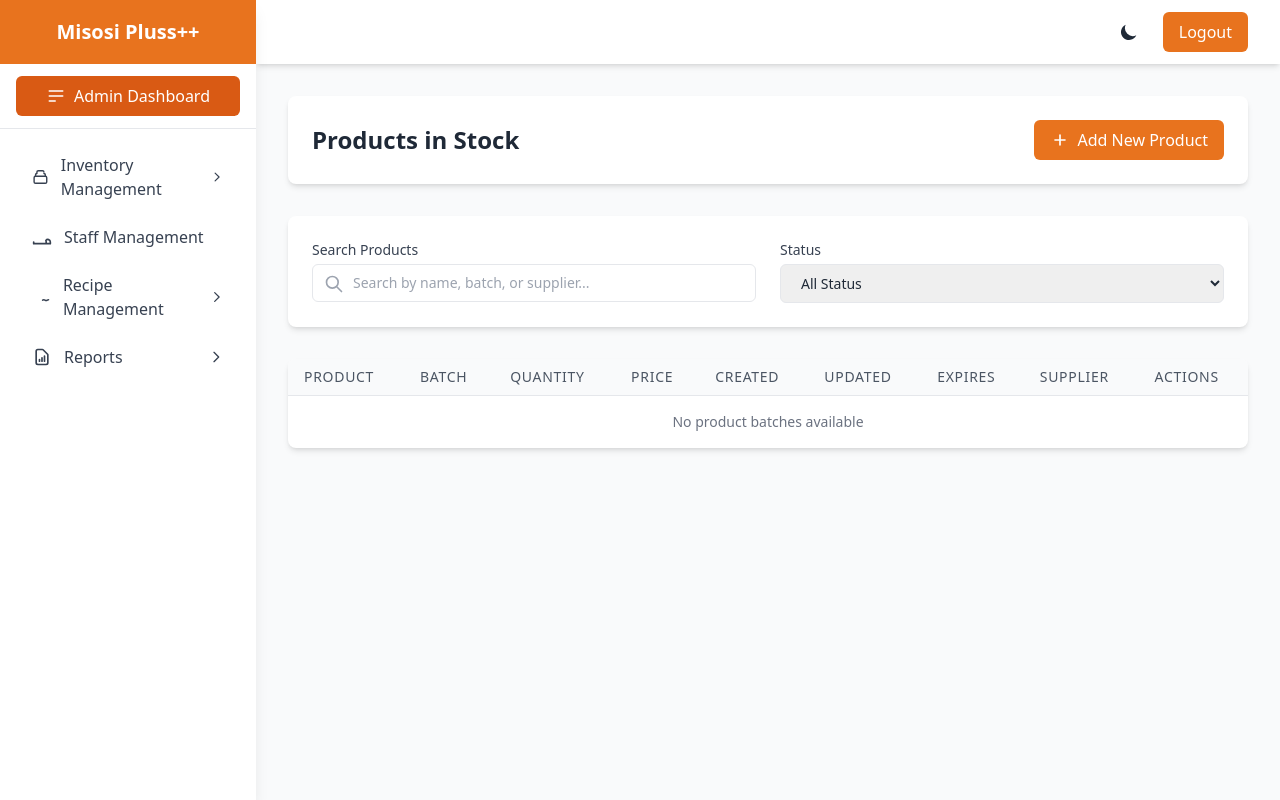
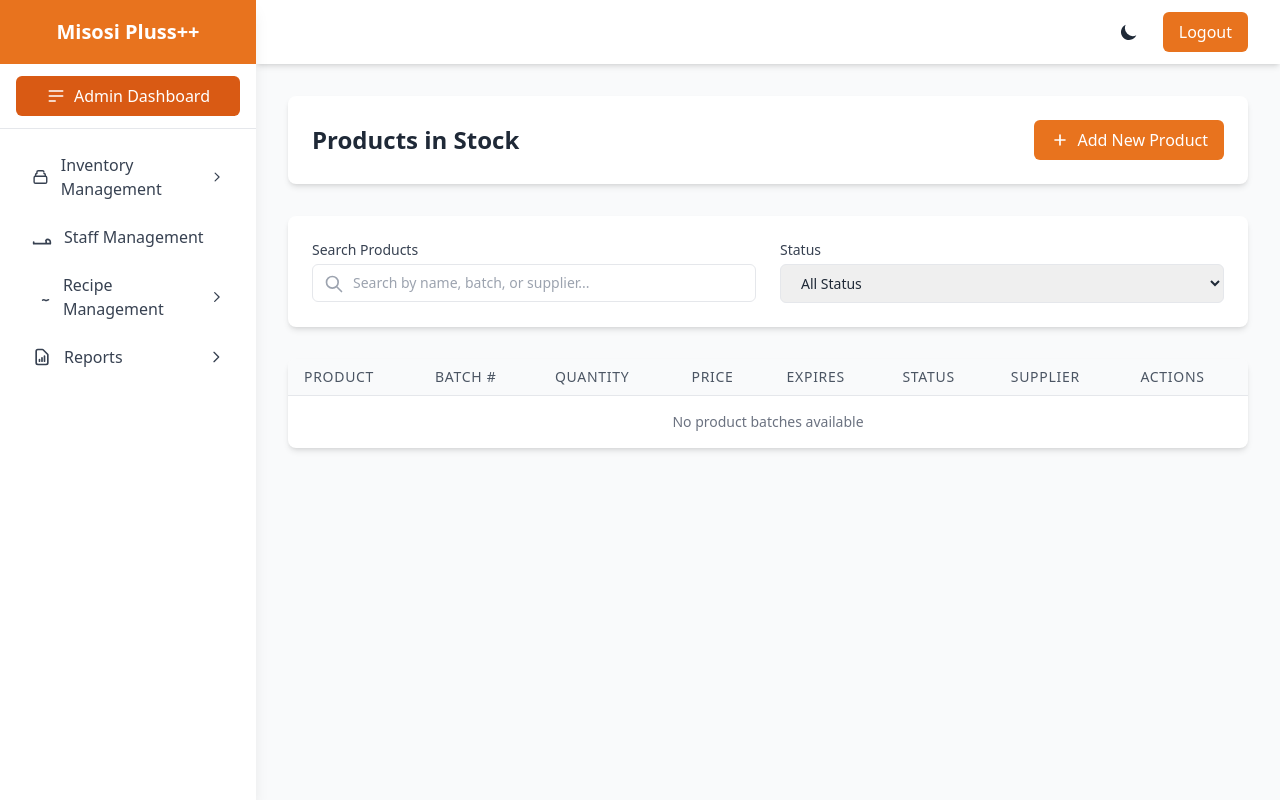
Before and after one commit to solverdepro/restaurant2, a Django app: page /product_view/ in a window 1280 px wide. Run offline with Django 5.2, Linux system fonts and the light colour scheme; data that the repository does not hold is empty; some libraries are stand-ins or nearby versions.

Commit message:
my commit

```diff
--- a/inventory/urls.py
+++ b/inventory/urls.py
@@ -5,8 +5,8 @@ urlpatterns = [
     path('register_product/',views.add_product,name='registerProduct'),
     path('add_batch',views.add_batch, name='add_batch'),
     path('product_view/',views.product_view,name='productView'),
-    path('update_product/<int:batch_id>/', views.update_product, name='update_product'),
-    path('product/delete/<int:batch_id>/', views.delete_product, name='delete_product'),
+    path('update_product/<int:product_id>/', views.update_product, name='update_product'),
+    path('product/delete/<int:product_id>/', views.delete_product, name='delete_product'),
     path('search_products/', views.search_products, name='search_products'),
 
 
--- a/inventory/views.py
+++ b/inventory/views.py
@@ -1,4 +1,4 @@
-from django.shortcuts import render, redirect
+from django.shortcuts import render, redirect,get_object_or_404
 from django.contrib import messages
 from .models import Product, ProductBatch, Supplier, StorageLocation
 import uuid
@@ -6,7 +6,8 @@ from django.urls import reverse
 from django.http import JsonResponse
 from django.utils import timezone
 import logging
-from django.db import models
+from django.db.models import Q
+
 
 
 logger = logging.getLogger(__name__)
@@ -140,33 +141,130 @@ def add_batch(request):
 
     return render(request, 'inventory/add_batch.html', {'products': products})
 
+
 def product_view(request):
-    batches = ProductBatch.objects.select_related("product", "product__supplier", "product__storage_location")
+    products = Product.objects.select_related('supplier', 'storage_location')
+
+    # Optional: annotate products with batch info if needed
+    product_batches = {}
     today = timezone.now().date()
 
-    for b in batches:
-        days_left = (b.expiration_date - today).days
-        if days_left < 0:
-            b.status = "expired"
-        elif days_left <= 14:
-            b.status = "expiring-soon"
-        elif b.quantity <= (b.product.minimum_stock_level or 0):
-            b.status = "low-stock"
-        else:
-            b.status = "in-stock"
-        b.days_left = days_left
-    return render(request,'inventory/product_view.html',{'batches': batches})
+    for product in products:
+        batches = ProductBatch.objects.filter(product=product)
+        batch_info = []
+        for b in batches:
+            days_left = (b.expiration_date - today).days
+            if days_left < 0:
+                status = "expired"
+            elif days_left <= 14:
+                status = "expiring-soon"
+            elif b.quantity <= (product.minimum_stock_level or 0):
+                status = "low-stock"
+            else:
+                status = "in-stock"
+            batch_info.append({
+                'batch_number': b.batch_number,
+                'quantity': b.quantity,
+                'price': b.price,
+                'expiration_date': b.expiration_date,
+                'status': status,
+                'days_left': days_left
+            })
+        product_batches[product.id] = batch_info
 
-def delete_product(request, batch_id):
-    batch = ProductBatch.objects.get(id=batch_id)
-    batch.delete()
-    messages.success(request, "Product batch deleted successfully!")
+    return render(request, 'inventory/product_view.html', {
+        'products': products,
+        'product_batches': product_batches
+    })
+
+
+# def delete_product(request, batch_id):
+#     batch = ProductBatch.objects.get(id=batch_id)
+#     batch.delete()
+#     messages.success(request, "Product batch deleted successfully!")
+#     return redirect('productView')
+def delete_product(request, product_id):
+    product = get_object_or_404(Product, id=product_id)
+    product.delete()  # cascades to batches if you set on_delete=models.CASCADE in ProductBatch
+    messages.success(request, "Product deleted successfully.")
     return redirect('productView')
 
-def update_product(request, batch_id):
-    batch = ProductBatch.objects.get(id=batch_id)
+
+# def update_product(request, batch_id):
+#     batch = ProductBatch.objects.get(id=batch_id)
+#     if request.method == 'POST':
+#         try:
+#             name = request.POST.get('name')
+#             category = request.POST.get('category')
+#             unit = request.POST.get('unit')
+#             minimum_stock_level = request.POST.get('minimum_stock_level')
+#             supplier_name = request.POST.get('supplier_name')
+#             supplier_contact = request.POST.get('supplier_contact')
+#             storage_area = request.POST.get('storage_area')
+#             shelf_number = request.POST.get('shelf_number')
+#             section = request.POST.get('section')
+#             additional_info = request.POST.get('additional_info', '')
+#             batch_number = request.POST.get('batchNumber')
+#             manufacturing_date = request.POST.get('manufacturing_date')
+#             expiration_date = request.POST.get('expiration_date')
+#             quantity = request.POST.get('quantity')
+#             price = request.POST.get('price')
+#             notes = request.POST.get('notes', '')
+
+#             if not all([name, category, unit, batch_number, manufacturing_date, expiration_date, quantity, price]):
+#                 messages.error(request, "Please fill in all required fields.")
+#                 return render(request, 'inventory/update_product.html', {'batch': batch})
+
+#             supplier = None
+#             if supplier_name:
+#                 supplier, _ = Supplier.objects.get_or_create(
+#                     name=supplier_name,
+#                     defaults={'contact_number': supplier_contact}
+#                 )
+
+#             storage_location = None
+#             if storage_area:
+#                 storage_location, _ = StorageLocation.objects.get_or_create(
+#                     area=storage_area,
+#                     defaults={'shelf_number': shelf_number or '', 'section': section or ''}
+#                 )
+
+#             # Update Product (static)
+#             batch.product.name = name
+#             batch.product.category = category
+#             batch.product.unit = unit
+#             batch.product.minimum_stock_level = minimum_stock_level if minimum_stock_level else None
+#             batch.product.supplier = supplier
+#             batch.product.storage_location = storage_location
+#             batch.product.additional_info = additional_info
+#             batch.product.save()
+
+#             # Update ProductBatch (dynamic)
+#             batch.batch_number = batch_number
+#             batch.manufacturing_date = manufacturing_date
+#             batch.expiration_date = expiration_date
+#             batch.quantity = quantity
+#             batch.price = price
+#             batch.notes = notes
+#             batch.save()
+
+#             messages.success(request, "Product batch updated successfully!")
+#             return redirect('productView')
+
+#         except Exception as e:
+#             logger.error(f"Error updating product batch: {str(e)}")
+#             messages.error(request, f"Error updating product: {str(e)}")
+#             return render(request, 'inventory/update_product.html', {'batch': batch})
+
+#     return render(request, 'inventory/update_product.html', {'batch': batch})
+
+def update_product(request, product_id):
+    product = get_object_or_404(Product, id=product_id)
+    batches = ProductBatch.objects.filter(product=product)
+
     if request.method == 'POST':
         try:
+            # Product fields
             name = request.POST.get('name')
             category = request.POST.get('category')
             unit = request.POST.get('unit')
@@ -177,17 +275,12 @@ def update_product(request, batch_id):
             shelf_number = request.POST.get('shelf_number')
             section = request.POST.get('section')
             additional_info = request.POST.get('additional_info', '')
-            batch_number = request.POST.get('batchNumber')
-            manufacturing_date = request.POST.get('manufacturing_date')
-            expiration_date = request.POST.get('expiration_date')
-            quantity = request.POST.get('quantity')
-            price = request.POST.get('price')
-            notes = request.POST.get('notes', '')
 
-            if not all([name, category, unit, batch_number, manufacturing_date, expiration_date, quantity, price]):
+            if not all([name, category, unit]):
                 messages.error(request, "Please fill in all required fields.")
-                return render(request, 'inventory/update_product.html', {'batch': batch})
+                return render(request, 'inventory/update_product.html', {'product': product, 'batches': batches})
 
+            # Supplier
             supplier = None
             if supplier_name:
                 supplier, _ = Supplier.objects.get_or_create(
@@ -195,6 +288,7 @@ def update_product(request, batch_id):
                     defaults={'contact_number': supplier_contact}
                 )
 
+            # Storage location
             storage_location = None
             if storage_area:
                 storage_location, _ = StorageLocation.objects.get_or_create(
@@ -202,89 +296,98 @@ def update_product(request, batch_id):
                     defaults={'shelf_number': shelf_number or '', 'section': section or ''}
                 )
 
-            # Update Product (static)
-            batch.product.name = name
-            batch.product.category = category
-            batch.product.unit = unit
-            batch.product.minimum_stock_level = minimum_stock_level if minimum_stock_level else None
-            batch.product.supplier = supplier
-            batch.product.storage_location = storage_location
-            batch.product.additional_info = additional_info
-            batch.product.save()
+            # Update Product
+            product.name = name
+            product.category = category
+            product.unit = unit
+            product.minimum_stock_level = minimum_stock_level if minimum_stock_level else None
+            product.supplier = supplier
+            product.storage_location = storage_location
+            product.additional_info = additional_info
+            product.save()
 
-            # Update ProductBatch (dynamic)
-            batch.batch_number = batch_number
-            batch.manufacturing_date = manufacturing_date
-            batch.expiration_date = expiration_date
-            batch.quantity = quantity
-            batch.price = price
-            batch.notes = notes
-            batch.save()
-
-            messages.success(request, "Product batch updated successfully!")
+            messages.success(request, "Product updated successfully!")
             return redirect('productView')
 
         except Exception as e:
-            logger.error(f"Error updating product batch: {str(e)}")
+            logger.error(f"Error updating product: {str(e)}")
             messages.error(request, f"Error updating product: {str(e)}")
-            return render(request, 'inventory/update_product.html', {'batch': batch})
+            return render(request, 'inventory/update_product.html', {'product': product, 'batches': batches})
 
-    return render(request, 'inventory/update_product.html', {'batch': batch})
+    return render(request, 'inventory/update_product.html', {'product': product, 'batches': batches})
+
 def search_products(request):
-    # Ensure it's an AJAX request
     if request.headers.get('X-Requested-With') != 'XMLHttpRequest':
         return JsonResponse({'error': 'Invalid request'}, status=400)
 
     search_query = request.GET.get('search', '').strip()
-    status = request.GET.get('status', '').strip()
-
-    batches = ProductBatch.objects.select_related(
-        'product', 'product__supplier', 'product__storage_location'
-    )
+    status_filter = request.GET.get('status', '').strip()
     today = timezone.now().date()
 
-    # ✅ Apply search filters (fixed supplier reference)
+    products = Product.objects.select_related('supplier', 'storage_location')
+
+    # Apply search filters
     if search_query:
-        batches = batches.filter(
-            models.Q(product__name__icontains=search_query) |
-            models.Q(batch_number__icontains=search_query) |
-            models.Q(product__supplier__name__icontains=search_query)
+        products = products.filter(
+            Q(name__icontains=search_query) |
+            Q(supplier__name__icontains=search_query)
         )
 
-    # ✅ Apply status filter
-    if status:
-        filtered_batches = []
-        for batch in batches:
-            days_left = (batch.expiration_date - today).days
-            batch_status = (
-                'expired' if days_left < 0 else
-                'expiring-soon' if days_left <= 14 else
-                'low-stock' if batch.quantity <= (batch.product.minimum_stock_level or 0) else
-                'in-stock'
-            )
-            if batch_status == status:
-                filtered_batches.append(batch.id)
-        batches = batches.filter(id__in=filtered_batches)
+    data = []
 
-    # ✅ Prepare response data
-    data = []
-    for batch in batches:
-        days_left = (batch.expiration_date - today).days
-        data.append({
-            'product_name': batch.product.name,
-            'batch_number': batch.batch_number,
-            'quantity': f"{batch.quantity} {batch.product.unit}",
-            'price': float(batch.price),
-            'created_at': batch.created_at.strftime('%Y-%m-%d'),
-            'updated_at': batch.updated_at.strftime('%Y-%m-%d'),
-            'expiration_date': batch.expiration_date.strftime('%Y-%m-%d'),
-            'days_left': days_left,
-            'supplier': {
-                'name': batch.product.supplier.name if batch.product.supplier else '—',
-                'contact_number': batch.product.supplier.contact_number if batch.product.supplier else ''
-            },
-            'edit_url': reverse('update_product', args=[batch.id]),
-            'delete_url': reverse('delete_product', args=[batch.id]),
-        })
+    for product in products:
+        batches = ProductBatch.objects.filter(product=product)
+        if batches.exists():
+            for batch in batches:
+                days_left = (batch.expiration_date - today).days
+                batch_status = (
+                    'expired' if days_left < 0 else
+                    'expiring-soon' if days_left <= 14 else
+                    'low-stock' if batch.quantity <= (product.minimum_stock_level or 0) else
+                    'in-stock'
+                )
+                # Apply status filter
+                if status_filter and batch_status != status_filter:
+                    continue
+
+                data.append({
+                    'product_id': product.id,
+                    'product_name': product.name,
+                    'batch_number': batch.batch_number,
+                    'quantity': f"{batch.quantity} {product.unit}",
+                    'price': float(batch.price),
+                    'created_at': batch.created_at.strftime('%Y-%m-%d'),
+                    'updated_at': batch.updated_at.strftime('%Y-%m-%d'),
+                    'expiration_date': batch.expiration_date.strftime('%Y-%m-%d'),
+                    'days_left': days_left,
+                    'status': batch_status,
+                    'supplier': {
+                        'name': product.supplier.name if product.supplier else '—',
+                        'contact_number': product.supplier.contact_number if product.supplier else ''
+                    },
+                    'edit_url': reverse('update_product', args=[product.id]),
+                    'delete_url': reverse('delete_product', args=[product.id]),
+                })
+        else:
+            # Include product with no batches
+            if not status_filter or status_filter in ['in-stock', 'no-batch']:
+                data.append({
+                    'product_id': product.id,
+                    'product_name': product.name,
+                    'batch_number': '—',
+                    'quantity': '—',
+                    'price': '—',
+                    'created_at': '—',
+                    'updated_at': '—',
+                    'expiration_date': '—',
+                    'days_left': '—',
+                    'status': 'no-batch',
+                    'supplier': {
+                        'name': product.supplier.name if product.supplier else '—',
+                        'contact_number': product.supplier.contact_number if product.supplier else ''
+                    },
+                    'edit_url': reverse('update_product', args=[product.id]),
+                    'delete_url': reverse('delete_product', args=[product.id]),
+                })
 
     return JsonResponse({'batches': data})
--- a/templates/inventory/product_view.html
+++ b/templates/inventory/product_view.html
@@ -1,4 +1,5 @@
 {% extends "base.html" %}
+{% load dict_extras %}
 {% block title %}Admin Dashboard{% endblock %}
 
 {% block content %}
@@ -58,58 +59,77 @@
     </div>
 
     <!-- ✅ Products Table -->
+
 <div class="bg-white dark:bg-gray-800 rounded-lg shadow-md overflow-hidden">
     <div class="overflow-x-auto">
         <table class="min-w-full divide-y divide-gray-200 dark:divide-gray-700 text-sm">
             <thead class="bg-gray-50 dark:bg-gray-700 text-gray-600 dark:text-gray-300">
                 <tr>
                     <th class="px-4 py-2 text-left font-medium uppercase tracking-wider">Product</th>
-                        <th class="px-4 py-2 text-left font-medium uppercase tracking-wider">Batch</th>
+                    <th class="px-4 py-2 text-left font-medium uppercase tracking-wider">Batch #</th>
                     <th class="px-4 py-2 text-left font-medium uppercase tracking-wider">Quantity</th>
                     <th class="px-4 py-2 text-left font-medium uppercase tracking-wider">Price</th>
-                        <th class="px-4 py-2 text-left font-medium uppercase tracking-wider">Created</th>
-                        <th class="px-4 py-2 text-left font-medium uppercase tracking-wider">Updated</th>
                     <th class="px-4 py-2 text-left font-medium uppercase tracking-wider">Expires</th>
+                    <th class="px-4 py-2 text-left font-medium uppercase tracking-wider">Status</th>
                     <th class="px-4 py-2 text-left font-medium uppercase tracking-wider">Supplier</th>
                     <th class="px-4 py-2 text-left font-medium uppercase tracking-wider">Actions</th>
                 </tr>
             </thead>
-                <tbody id="productTableBody" class="divide-y divide-gray-100 dark:divide-gray-700">
+            <tbody id="productTableBody" class="divide-y divide-gray-100 dark:divide-gray-700" >
+                {% for product in products %}
+                    {% with product_batches|get_item:product.id as batches %}
+                        {% if batches %}
                             {% for batch in batches %}
                                 <tr class="hover:bg-gray-50 dark:hover:bg-gray-700 transition">
-                        <td class="px-4 py-2">{{ batch.product.name }}</td>
+                                    <td class="px-4 py-2 font-medium text-gray-900 dark:text-gray-100">
+                                        {{ product.name }}
+                                    </td>
                                     <td class="px-4 py-2">{{ batch.batch_number }}</td>
-                        <td class="px-4 py-2">{{ batch.quantity }} {{ batch.product.unit }}</td>
+                                    <td class="px-4 py-2">{{ batch.quantity }} {{ product.unit }}</td>
                                     <td class="px-4 py-2">{{ batch.price }}</td>
-                        <td class="px-4 py-2">{{ batch.created_at|date:"Y-m-d" }}</td>
-                        <td class="px-4 py-2">{{ batch.updated_at|date:"Y-m-d" }}</td>
+                                    <td class="px-4 py-2">{{ batch.expiration_date }}</td>
                                     <td class="px-4 py-2">
-                            {{ batch.expiration_date }}
-                            {% if batch.days_left >= 0 %}
-                                <span class="text-green-600 text-xs block">{{ batch.days_left }} days left</span>
+                                        {% if batch.status == 'expired' %}
+                                            <span class="text-red-600 font-semibold">Expired</span>
+                                        {% elif batch.status == 'expiring-soon' %}
+                                            <span class="text-yellow-500 font-semibold">Expiring Soon</span>
+                                        {% elif batch.status == 'low-stock' %}
+                                            <span class="text-orange-500 font-semibold">Low Stock</span>
                                         {% else %}
-                                <span class="text-red-600 text-xs block">Expired</span>
+                                            <span class="text-green-600 font-semibold">In Stock</span>
                                         {% endif %}
+                                        <br>
+                                        <span class="text-xs text-gray-500">{{ batch.days_left }} days left</span>
                                     </td>
                                     <td class="px-4 py-2">
-                            {% if batch.supplier %}
-                                <span class="font-medium">{{ batch.supplier.name }}</span><br>
-                                <span class="text-xs text-gray-500">{{ batch.supplier.contact_number }}</span>
+                                        {% if product.supplier %}
+                                            <span class="font-medium">{{ product.supplier.name }}</span><br>
+                                            <span class="text-xs text-gray-500">{{ product.supplier.contact_number }}</span>
                                         {% else %}
                                             <span class="text-gray-400">—</span>
                                         {% endif %}
                                     </td>
                                     <td class="px-4 py-2 flex space-x-2">
-                            <a href="{% url 'update_product' batch.id %}" class="text-indigo-600 hover:text-indigo-800 text-sm">Edit</a>
-                            <form action="{% url 'delete_product' batch.id %}" method="post" onsubmit="return confirm('Are you sure?');">
+                                        <a href="{% url 'update_product' product.id %}" class="text-indigo-600 hover:text-indigo-800 text-sm">Edit</a>
+                                        <form action="{% url 'delete_product' product.id %}" method="post" onsubmit="return confirm('Are you sure?');">
                                             {% csrf_token %}
                                             <button type="submit" class="text-red-600 hover:text-red-800 text-sm">Delete</button>
                                         </form>
                                     </td>
                                 </tr>
+                            {% endfor %}
+                        {% else %}
+                            <tr class="hover:bg-gray-50 dark:hover:bg-gray-700 transition">
+                                <td class="px-4 py-2 font-medium text-gray-900 dark:text-gray-100">{{ product.name }}</td>
+                                <td colspan="7" class="px-4 py-2 text-center text-gray-500">
+                                    No batches found for this product.
+                                </td>
+                            </tr>
+                        {% endif %}
+                    {% endwith %}
                 {% empty %}
                     <tr>
-                        <td colspan="9" class="text-center text-gray-500 py-4">No product batches available</td>
+                        <td colspan="8" class="text-center text-gray-500 py-4">No products available</td>
                     </tr>
                 {% endfor %}
             </tbody>
@@ -141,21 +161,21 @@ $(document).ready(function() {
                     tbody.append('<tr><td colspan="9" class="text-center text-gray-500 py-4">No product batches available</td></tr>');
                     return;
                 }
-
 response.batches.forEach(batch => {
     tbody.append(`
         <tr class="hover:bg-gray-50 dark:hover:bg-gray-700 transition">
             <td class="px-4 py-2">${batch.product_name}</td>
             <td class="px-4 py-2">${batch.batch_number}</td>
             <td class="px-4 py-2">${batch.quantity}</td>
-                            <td class="px-4 py-2">${batch.price.toFixed(2)}</td>
-                            <td class="px-4 py-2">${batch.created_at}</td>
-                            <td class="px-4 py-2">${batch.updated_at}</td>
+            <td class="px-4 py-2">${batch.price !== '—' ? batch.price.toFixed(2) : '—'}</td>
+            <td class="px-4 py-2">${batch.expiration_date}</td>
             <td class="px-4 py-2">
-                                ${batch.expiration_date}
-                                ${batch.days_left >= 0
-                                    ? `<span class="text-green-600 text-xs block">${batch.days_left} days left</span>`
-                                    : `<span class="text-red-600 text-xs block">Expired</span>`}
+                ${batch.status === 'expired' ? '<span class="text-red-600 font-semibold">Expired</span>' :
+                  batch.status === 'expiring-soon' ? '<span class="text-yellow-500 font-semibold">Expiring Soon</span>' :
+                  batch.status === 'low-stock' ? '<span class="text-orange-500 font-semibold">Low Stock</span>' :
+                  batch.status === 'no-batch' ? '<span class="text-gray-500 font-semibold">No Batch</span>' :
+                  '<span class="text-green-600 font-semibold">In Stock</span>'}
+                ${batch.days_left !== '—' ? `<br><span class="text-xs text-gray-500">${batch.days_left} days left</span>` : ''}
             </td>
             <td class="px-4 py-2">
                 ${batch.supplier && batch.supplier.name
```
Also changed, not shown: inventory/models.py (+0 -18 lines), inventory/templatetags/dict_extras.py (added, +7 -0 lines). Lines whose indentation alone changed are shown as unchanged.
